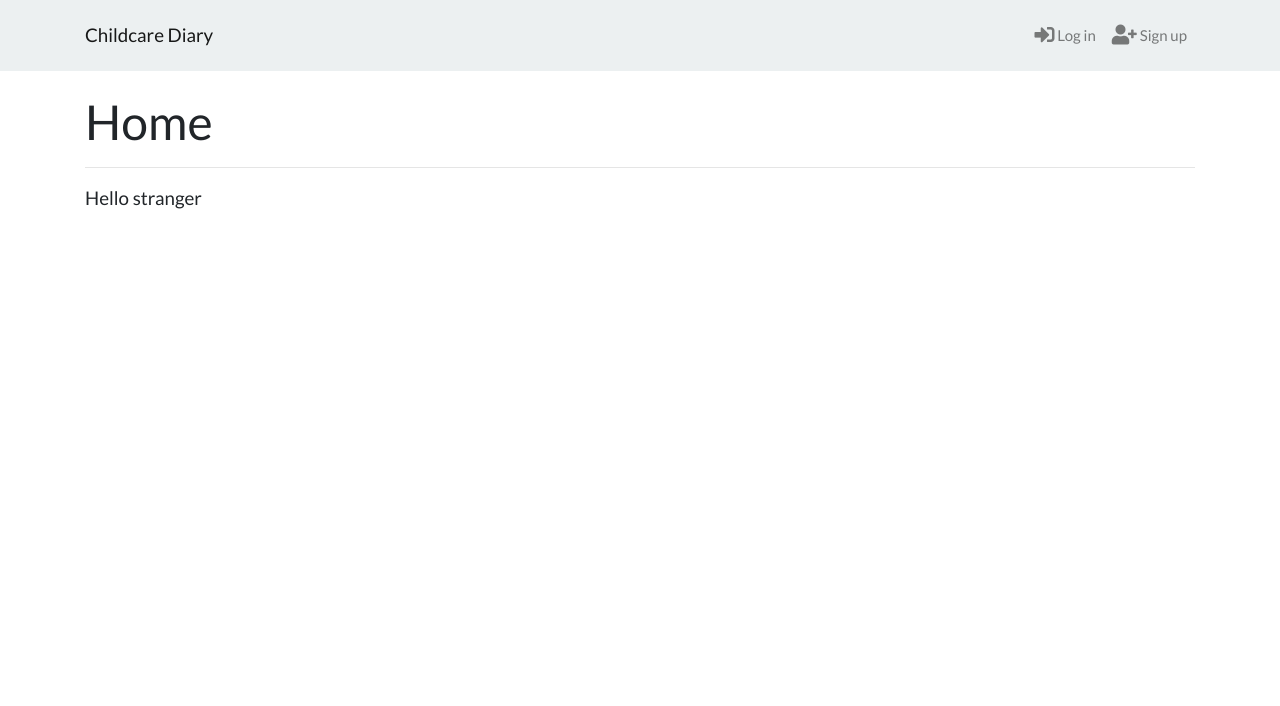
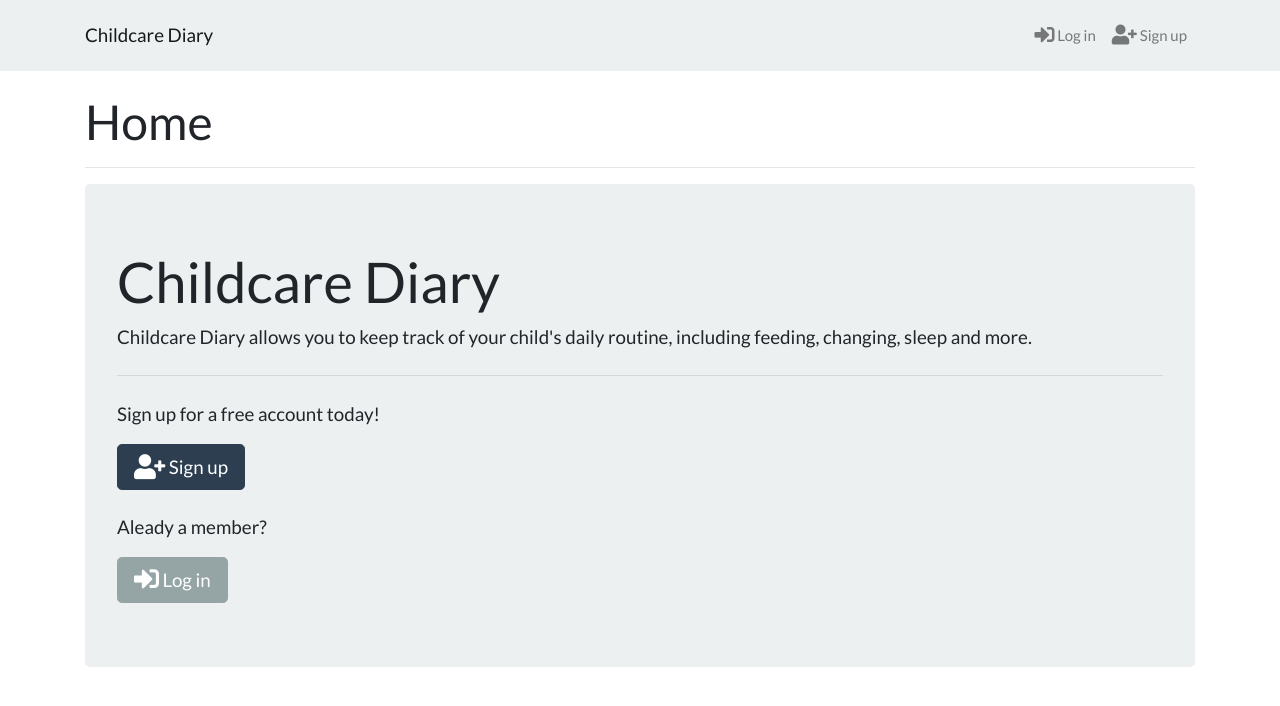
Before and after one commit to MashSoftware/diary-ui, a Flask app: page / in a window 1280 px wide. Shown: the top 706 px of the page. Run offline with Flask 2, Linux system fonts and the light colour scheme; some libraries are stand-ins or nearby versions.

Commit message:
jumbotron

```diff
--- a/app/templates/index.html
+++ b/app/templates/index.html
@@ -3,9 +3,15 @@
 <div class="row">
     <div class="col">
         {% if current_user.is_anonymous %}
-        <p class="lead">Hello stranger</p>
-        {% else %}
-        <p class="lead">Hello {{ current_user.first_name }}</p>
+        <div class="jumbotron">
+            <h1 class="display-4">Childcare Diary</h1>
+            <p class="lead">Childcare Diary allows you to keep track of your child's daily routine, including feeding, changing, sleep and more.</p>
+            <hr class="my-4">
+            <p class="lead">Sign up for a <strong>free</strong> account today!</p>
+            <a class="btn btn-primary btn-lg" href="{{ url_for('signup') }}" role="button"><i class="fas fa-user-plus fa-lg"></i> Sign up</a><br><br>
+            <p class="lead">Aleady a member?</p>
+            <a class="btn btn-secondary btn-lg" href="{{ url_for('login') }}" role="button"><i class="fas fa-sign-in-alt fa-lg"></i> Log in</a>
+        </div>
         {% endif %}
     </div>
 </div>
```
